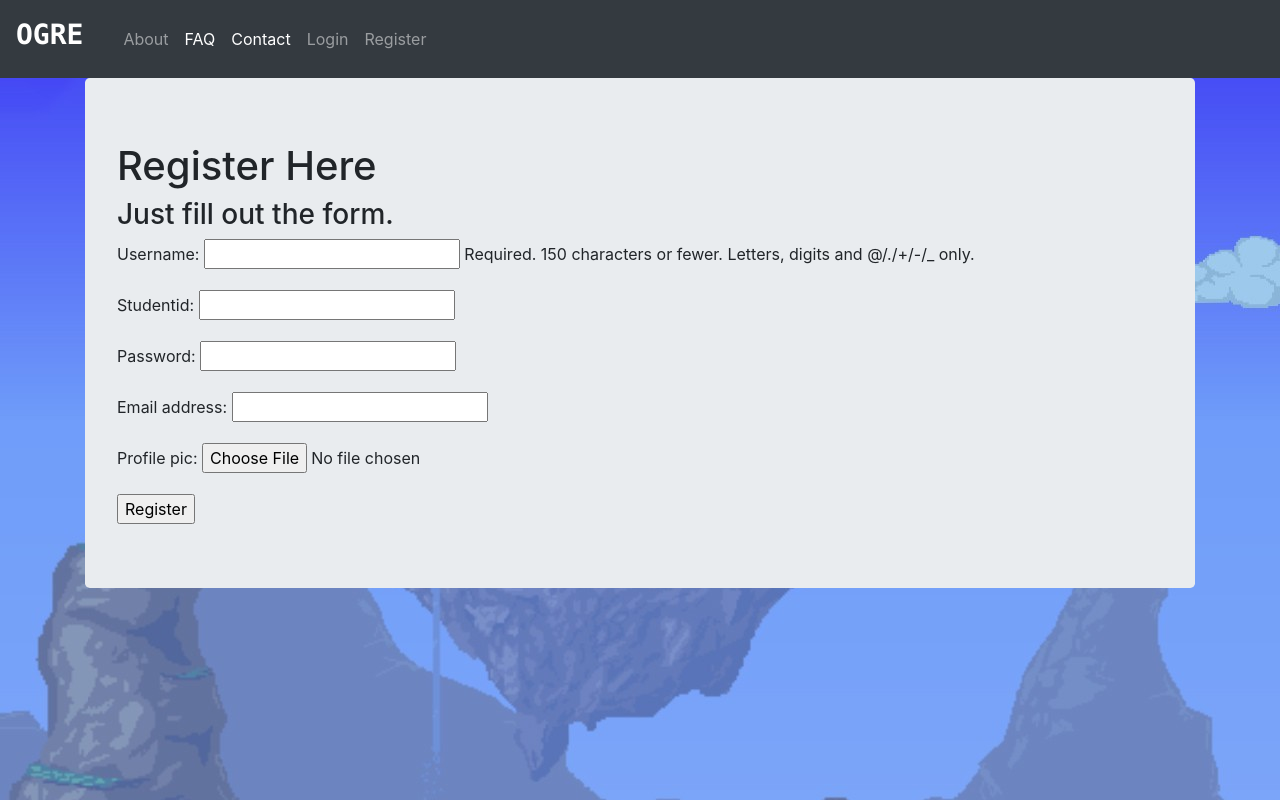
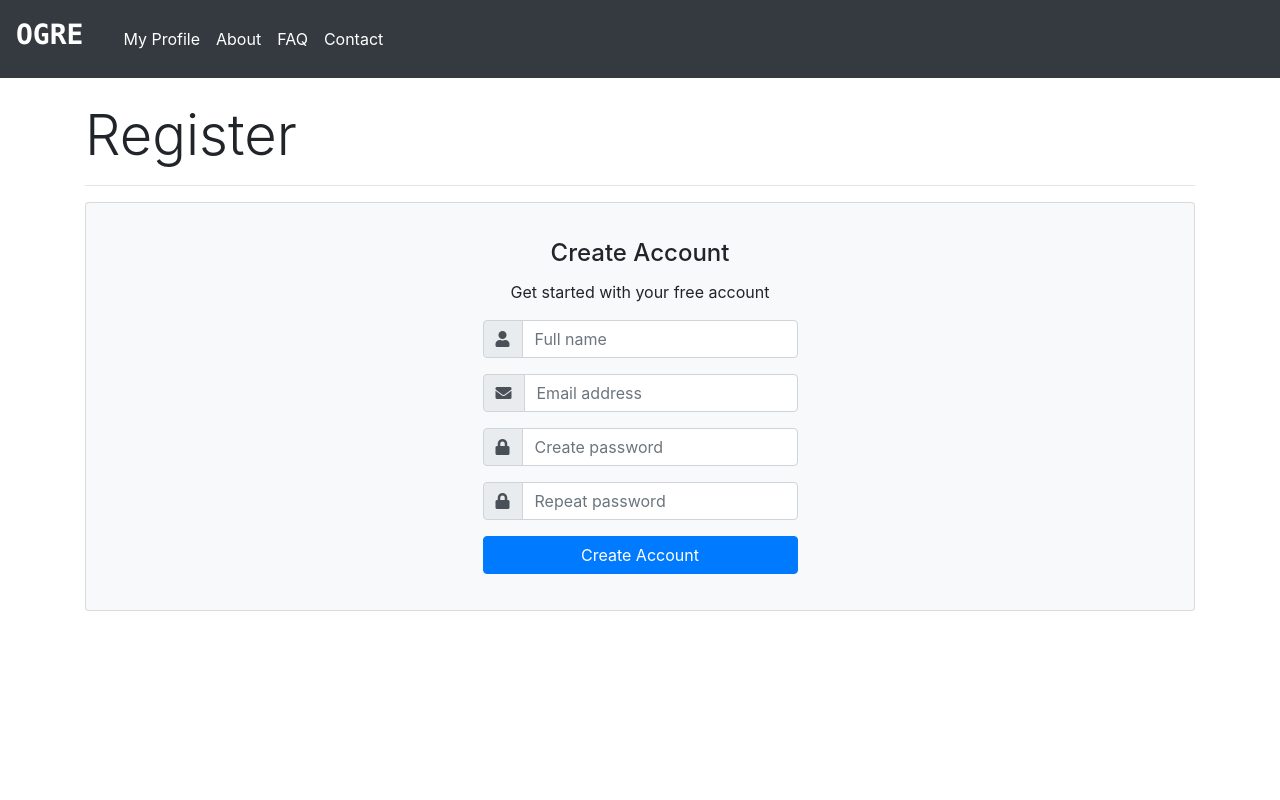
Before and after one commit to pringyy/OGRE, a Django app: page /points/register/ in a window 1280 px wide. Run offline with Django 3.2, Linux system fonts and the light colour scheme; parts of the project's set-up code (start-up, migrations or seed data) failed here and were passed over; some libraries are stand-ins or nearby versions.

Commit message:
Revert "conflcts"
This reverts merge request !12

```diff
--- a/Website/Ogre/Ogre/urls.py
+++ b/Website/Ogre/Ogre/urls.py
@@ -2,13 +2,9 @@ from django.conf.urls import url
 from django.contrib import admin
 from django.conf.urls import include
 from points import views
-from django.urls import path
 
 urlpatterns = [
-    path('admin/', admin.site.urls),
-    url(r'^$', views.index, name='index'),
+    url(r'^$', views.base, name='base'),
     url(r'^points/', include('points.urls')),
-    url(r'^logout/$', views.user_logout, name='logout'),
-
-
+    url(r'^admin/', admin.site.urls),
 ]
--- a/Website/Ogre/points/forms.py
+++ /dev/null
@@ -1,13 +0,0 @@
-from django import forms
-from points.models import StudentProfileInfo
-from django.contrib.auth.models import User
-class UserForm(forms.ModelForm):
-    password = forms.CharField(widget=forms.PasswordInput())
-    studentID = forms.CharField()
-    class Meta():
-        model = User
-        fields = ('username','studentID','password','email')
-class UserProfileInfoForm(forms.ModelForm):
-     class Meta():
-         model = StudentProfileInfo
-         fields = ('profile_pic',)
--- a/Website/Ogre/points/urls.py
+++ b/Website/Ogre/points/urls.py
@@ -3,15 +3,13 @@ from django.conf.urls import url
 
 from . import views
 
-
 urlpatterns = [
-    url(r'^$', views.index, name='index'),
+    url(r'^$', views.base, name='base'),
     url(r'^faq/$', views.faq, name='faq'),
     url(r'^about/$', views.about, name='about'),
     url(r'^contact/$', views.contact, name='contact'),
     url(r'^login/$', views.user_login, name='login'),
+    url(r'^profile/$', views.profile, name='profile'),
     url(r'^register/$', views.register, name='register'),
-    url(r'^profile/$', views.profile, name='profile'),
-    url(r'^ogre_points/$', views.ogre_points, name = 'ogre_points'),
-    url(r'^logout/$', views.user_logout, name='logout'),
+    url(r'^ogre_points/$', views.ogre_points, name = 'ogre_points')
 ]
--- a/Website/Ogre/points/views.py
+++ b/Website/Ogre/points/views.py
@@ -1,98 +1,40 @@
+from django.http import HttpResponse
+from django.shortcuts import render
 
-# HTTP
-from django.shortcuts import render
-from django.http import HttpResponse, HttpResponseRedirect, JsonResponse
-from django.urls import reverse
+def base(request):
+	context_dict={}
+	return render(request, 'points/login.html', context_dict)
 
-# Auth
-from django.contrib.auth.decorators import login_required
-from django.contrib.auth import authenticate, login, logout
+def user_login(request):
+	return render(request, 'points/base.html',{'login_message': 'Please enter your username and password'})
 
-from points.forms import UserForm, UserProfileInfoForm
-
-def index(request):
-    context_dict={}
-    return render(request, 'points/index.html', context_dict)
-
-
-@login_required
-def show_login(request):
-    return HttpResponse("Now you are logged in!")
-
-
-@login_required
-def user_logout(request):
-    logout(request)
-    return HttpResponseRedirect(reverse('index'))
-
-
-#def user_login(request):
- #   return render(request, 'points/login.html', {'login_message': 'Please enter your username and password'})
-
-def register(request):
-    registered = False
-    if request.method == 'POST':
-        user_form = UserForm(data=request.POST)
-        profile_form = UserProfileInfoForm(data=request.POST)
-        if user_form.is_valid() and profile_form.is_valid():
-            user = user_form.save(commit=False)
-            user.set_password(user.password)
-            user.save()
-            profile = profile_form.save(commit=False)
-            profile.user = user
-            if 'profile_pic' in request.FILES:
-                print('found the picture!')
-                profile.profile_pic = request.FILES['profile_pic']
-            profile.save()
-            registered = True
-        else:
-            print(user_form.errors,profile_form.errors)
-    else:
-        user_form = UserForm()
-        profile_form = UserProfileInfoForm()
-    return render(request,'points/register.html',
-                          {'user_form':user_form,
-                           'profile_form':profile_form,
-                           'registered':registered})
-def user_login(request):
-    if request.method == 'POST':
-        username = request.POST.get('username')
-        studentID = request.POST.get('studentID')
-        password = request.POST.get('password')
-        user = authenticate(username=username, studentID = studentID, password=password)
-        print(username,studentID,password)
-        if user:
-            if user.is_active:
-                login(request,user)
-                return HttpResponseRedirect(reverse('index'))
-            else:
-                return HttpResponse("Your account was inactive.")
-        else:
-            print("Someone tried to login and failed.")
-            print("They used username: {} and password: {}".format(username,password))
-            return HttpResponse("Invalid login details given, please register frist!")
-    else:
-        return render(request, 'points/login.html', {})
 def ogre_points(request):
-    context_dict = {}
-    return render(request, 'points/ogre_points.html', context_dict)
-
+	context_dict = {}
+	return render(request, 'points/ogre_points.html', context_dict)
 
 def about(request):
     context_dict = {}
     return render(request, 'points/about.html', context_dict)
 
-
 def contact(request):
     context_dict = {}
     return render(request, 'points/contact.html', context_dict)
-
 
 def faq(request):
     context_dict = {}
     return render(request, 'points/faq.html', context_dict)
 
-
 def profile(request):
     context_dict = {}
     return render(request, 'points/profile.html', context_dict)
+
+def register(request):
+    context_dict = {}
+    return render(request, 'points/register.html', context_dict)
+
+def add_points(request):
+	student_id = None
+	if request.method == 'GET':
+		student_id = request.GET['user.username']
+		points = request.GET['current_points']
+	return HttpResponse(points)
--- a/Website/Ogre/templates/points/base.html
+++ b/Website/Ogre/templates/points/base.html
@@ -2,31 +2,30 @@
 {% load staticfiles %}
 
  <!-- This code acts as a base for every other webpage to use to promote consistency-->
+
 <html>
   <head lang = "en">
-    <meta charset="UTF-8" />
 
     <title>
-      {% block title_block %}OGRE - platform{% endblock %}
+      {% block title_block %}OGRE{% endblock %}
     </title>
 
     <!--Used to import bootstrap 3-->
     <link rel="stylesheet" href="https://use.fontawesome.com/releases/v5.7.2/css/all.css" integrity="sha384-fnmOCqbTlWIlj8LyTjo7mOUStjsKC4pOpQbqyi7RrhN7udi9RwhKkMHpvLbHG9Sr" crossorigin="anonymous"> <!-- Public domain icons -->
     <link rel="stylesheet" href="https://stackpath.bootstrapcdn.com/bootstrap/4.3.1/css/bootstrap.min.css" integrity="sha384-ggOyR0iXCbMQv3Xipma34MD+dH/1fQ784/j6cY/iJTQUOhcWr7x9JvoRxT2MZw1T" crossorigin="anonymous">
 
+
+
   </head>
 
-
-
-
-  <body id="bg" style="background-image: url('{% static "images/background.jpg"%}')";>
+  <body ontouchstart="" onload= "getRandomImage()">
 
 
     <!--Creates a nv bar to be displayed across all intended pages-->
     <nav class="navbar navbar-expand-lg navbar-dark bg-dark">
 
         <a class="navbar-brand" href="#">
-          <span class="navbar-brand"><h3  style = "font-family:Monaco"><b href="{% url 'index' %}">OGRE</b></h3></span>
+          <span class="navbar-brand"><h3  style = "font-family:Monaco"><b>OGRE</b></h3></span>
         </a>
 
         <button class="navbar-toggler" type="button" data-toggle="collapse" data-target="#navbarSupportedContent" aria-controls="navbarSupportedContent" aria-expanded="false" aria-label="Toggle navigation">
@@ -36,9 +35,11 @@
         <div class="collapse navbar-collapse" id="navbarSupportedContent">
           <ul class="navbar-nav mr-auto">
 
+            <li class="nav-item active">
+             <a class="nav-link" href="{% url 'profile'%}">My Profile </a>
+           </li>
 
-
-          <li class="nav-item">
+           <li class="nav-item active">
             <a class="nav-link" href="{% url 'about'%}">About</a>
           </li>
           <li class="nav-item active">
@@ -48,29 +49,10 @@
             <a class="nav-link" href="{% url 'contact'%}">Contact</a>
           </li>
 
-
-
-          {# Some logic on what to display for last item#}
-          {% if user.is_authenticated %}
-            <li class="nav-item active">
-            <a class="nav-link" href="{% url 'profile'%}">My Profile <span class="sr-only">(current)</span></a>
-            </li>
-            <li class="nav-item"><a class="nav-link" href="{% url 'logout' %}">Logout</a></li>
-          {% else %}
-            <li class="nav-item"><a class="nav-link" href="{% url 'login' %}">Login</a></li>
-
-            <li class="nav-item">
-            <a class="nav-link" href="{% url 'register'%}">Register</a>
-            </li>
-          {% endif %}
-
         </ul>
 
       </div>
     </nav>
-
-
-
     <div>
       {% block body_block %}
 
@@ -104,6 +86,25 @@
     <script src="https://cdnjs.cloudflare.com/ajax/libs/popper.js/1.14.7/umd/popper.min.js" integrity="sha384-UO2eT0CpHqdSJQ6hJty5KVphtPhzWj9WO1clHTMGa3JDZwrnQq4sF86dIHNDz0W1" crossorigin="anonymous"></script>
     <script src="https://stackpath.bootstrapcdn.com/bootstrap/4.3.1/js/bootstrap.min.js" integrity="sha384-JjSmVgyd0p3pXB1rRibZUAYoIIy6OrQ6VrjIEaFf/nJGzIxFDsf4x0xIM+B07jRM" crossorigin="anonymous"></script>
 
+    <!--Script written to pick a random background of login page (maybe use???)-->
+    <script>
+      var $imageArray = new Array();
 
+      $imageArray[0] = 'images/background.jpg';
+      //$imageArray[1] = 'images/bg2.jpg';
+      //$imageArray[2] = 'images/bg3.jpg';
+      //$imageArray[3] = 'images/bg4.jpg';
+      //$imageArray[4] = 'images/bg5.jpeg';
+      //$imageArray[5] = 'images/bg6.jpeg';
+      //$imageArray[6] = 'images/bg7.png';
+
+      function getRandomImage() {
+        var $num = Math.floor( Math.random() * 1);
+        var $img = $imageArray[$num];
+        var $bg = "url({% static 'replace' %}) ";
+        $bg = $bg.replace('replace',$img);
+        $('#randImage').css('background-image', $bg);
+      };
+    </script>
   </body>
 </html>
--- a/Website/Ogre/templates/points/register.html
+++ b/Website/Ogre/templates/points/register.html
@@ -1,25 +1,66 @@
-{% extends "points/base.html" %}
+{% extends 'points/base.html' %}
 {% load staticfiles %}
 
 {% block title %} {{ block.super }} - Register {% endblock %}
 
 {% block body_block %}
-  <div class="container">
-    <div class="jumbotron">
-      {% if registered %}
-        <h1>Thank you for registering!</h1>
-      {% else %}
-        <h1>Register Here</h1>
-        <h3>Just fill out the form.</h3>
 
-        <form enctype="multipart/form-data" method="POST">
-          {% csrf_token %}
-          {{ user_form.as_p }}
-          {{ profile_form.as_p }}
-          <input type="submit" name="" value="Register">
-        </form>
+      <br>
+      <h1 class="display-4 container">Register</h1>
+   <link rel="stylesheet" href="https://use.fontawesome.com/releases/v5.0.8/css/all.css">
 
-      {% endif %}
-    </div>
-  </div>
+
+
+<div class="container">
+
+<hr>
+
+
+
+
+
+<div class="card bg-light">
+<article class="card-body mx-auto" style="max-width: 400px;">
+	<h4 class="card-title mt-3 text-center">Create Account</h4>
+	<p class="text-center">Get started with your free account</p>
+
+	<form>
+	<div class="form-group input-group">
+		<div class="input-group-prepend">
+		    <span class="input-group-text"> <i class="fa fa-user"></i> </span>
+		 </div>
+        <input name="" class="form-control" placeholder="Full name" type="text">
+    </div> <!-- form-group// -->
+    <div class="form-group input-group">
+    	<div class="input-group-prepend">
+		    <span class="input-group-text"> <i class="fa fa-envelope"></i> </span>
+		 </div>
+        <input name="" class="form-control" placeholder="Email address" type="email">
+    </div> <!-- form-group// -->
+
+    <div class="form-group input-group">
+    	<div class="input-group-prepend">
+		    <span class="input-group-text"> <i class="fa fa-lock"></i> </span>
+		</div>
+        <input class="form-control" placeholder="Create password" type="password">
+    </div> <!-- form-group// -->
+    <div class="form-group input-group">
+    	<div class="input-group-prepend">
+		    <span class="input-group-text"> <i class="fa fa-lock"></i> </span>
+		</div>
+        <input class="form-control" placeholder="Repeat password" type="password">
+    </div> <!-- form-group// -->
+    <div class="form-group">
+        <button type="submit" class="btn btn-primary btn-block"> Create Account  </button>
+    </div> <!-- form-group// -->
+
+</form>
+</article>
+</div> <!-- card.// -->
+
+</div>
+<!--container end.//-->
+
+
+
 {% endblock %}
```
Also changed, not shown: Website/Ogre/Ogre/settings.py (+2 -12 lines), Website/Ogre/points/admin.py (+2 -6 lines), Website/Ogre/points/models.py (+14 -8 lines), Website/Ogre/static/css/base.css (deleted, +0 -8 lines), Website/Ogre/static/css/login.css (+28 -1 lines), Website/Ogre/templates/points/index.html (deleted, +0 -15 lines), Website/Ogre/templates/points/login.html (+15 -19 lines), Website/Ogre/db.sqlite3, Website/Ogre/points/migrations/0004_auto_20191129_1654.py (deleted), Website/Ogre/points/migrations/0005_auto_20191130_0158.py (deleted), Website/Ogre/points/migrations/0006_auto_20191130_0223.py (deleted), Website/Ogre/points/migrations/0007_merge_20191203_1156.py (deleted).
